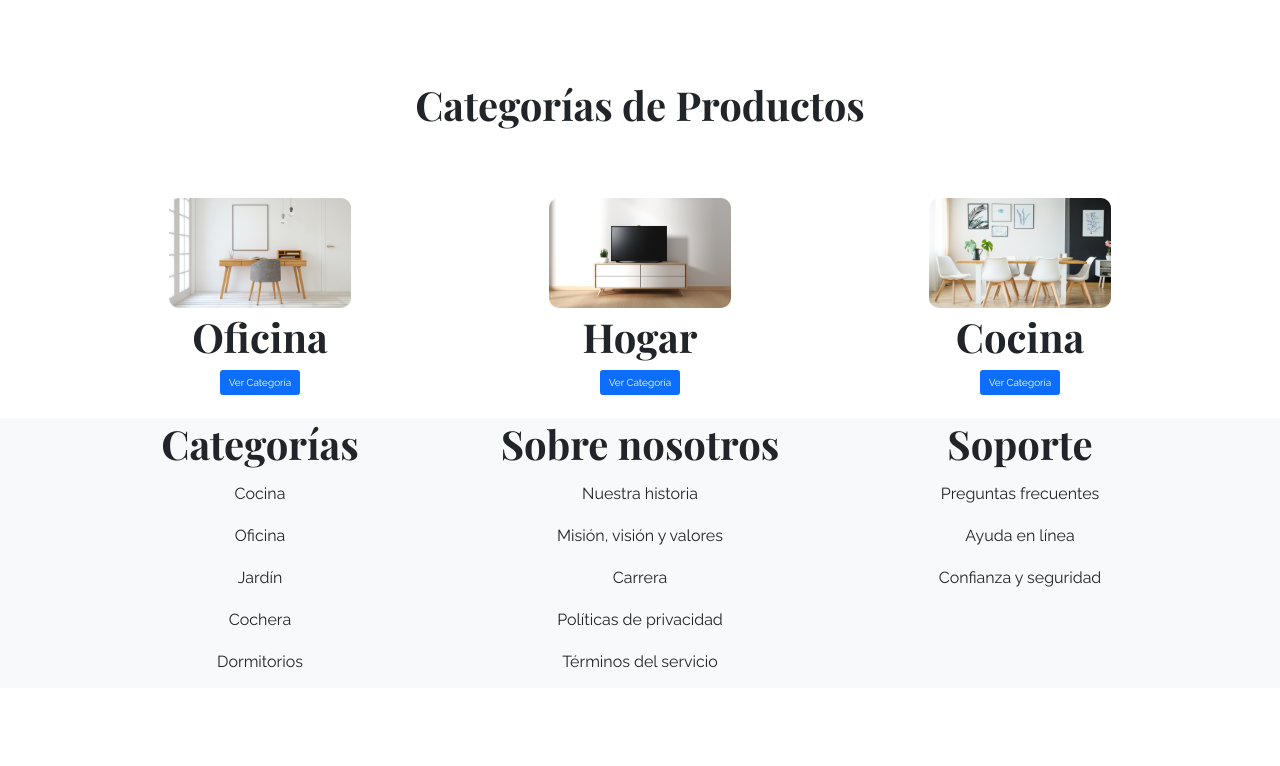
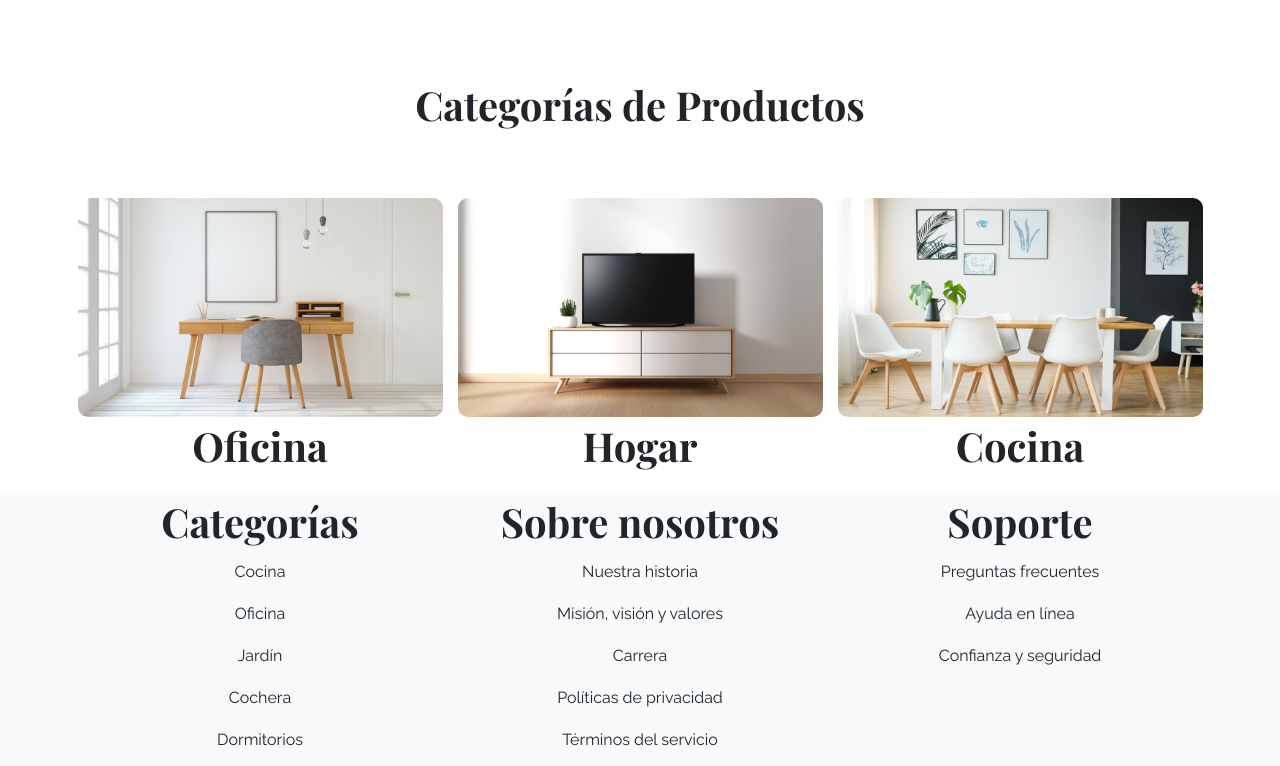
Before and after one commit to ernestogarcia3010/TiendaMueblesCurso, a plain HTML site: page index.html in a window 1280 px wide. Shown: the part 1828-2594 px from the top of the page. Before the commit the page ends 2516 px from the top, so only its background shows below. Drawn offline with nearby package versions, Linux system fonts and the light colour scheme.

Commit message:
Avance 4

```diff
--- a/css/app.css
+++ b/css/app.css
@@ -64,12 +64,13 @@ h3 {
   }
 }
 
-/** Reescribir colores */
+/* Reescribir colores */
 :root {
   --bs-blue: #037BC0;   /* azul personalizado */
   --bs-green: #8cbc00;  /* verde personalizado */
 }
-/** Productos */
+
+/* Productos */
 .producto-img {
   width: 50%;
   height: auto;
@@ -87,3 +88,20 @@ h3 {
   background-color: var(--bs-green);
   border-color: var(--bs-green);
 }
+
+/*Categorias*/
+
+.categoria {
+  overflow: hidden;
+  border-radius: 10px;
+}
+
+.categoria img {
+  width: 100%;
+  height: auto;
+  transition: transform 0.3s ease;
+}
+
+.categoria img:hover {
+  transform: scale(1.2);
+}
--- a/index.html
+++ b/index.html
@@ -141,24 +141,22 @@
 
             <!-- Quinto renglón -->
             <div class="row mb-3">
-                <div class="col-12 col-md-4 text-center mb-3">
+                <!-- Categoría Oficina -->
+                <div class="col-4 text-center mb-3 categoria">
                     <img src="./images/categoria1.jpg" class="producto-img mb-2" alt="Oficina">
-                    <h2>Oficina</h2>
-                    <a href="#" class="btn btn-primary">Ver Categoría</a>
+                    <h3>Oficina</h3>
                 </div>
 
                 <!-- Categoría Hogar -->
-                <div class="col-12 col-md-4 text-center mb-3">
+                <div class="col-4 text-center mb-3 categoria">
                     <img src="./images/categoria2.jpg" class="producto-img mb-2" alt="Hogar">
-                    <h2>Hogar</h2>
-                    <a href="#" class="btn btn-primary">Ver Categoría</a>
+                    <h3>Hogar</h3>
                 </div>
 
                 <!-- Categoría Cocina -->
-                <div class="col-12 col-md-4 text-center mb-3">
+                <div class="col-4 text-center mb-3 categoria">
                     <img src="./images/categoria3.jpg" class="producto-img mb-2" alt="Cocina">
-                    <h2>Cocina</h2>
-                    <a href="#" class="btn btn-primary">Ver Categoría</a>
+                    <h3>Cocina</h3>
                 </div>
             </div>
 
```
Lines whose indentation alone changed are shown as unchanged.
